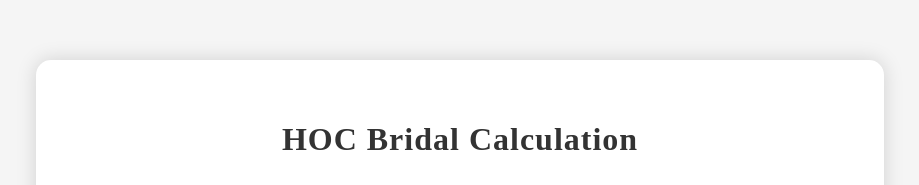
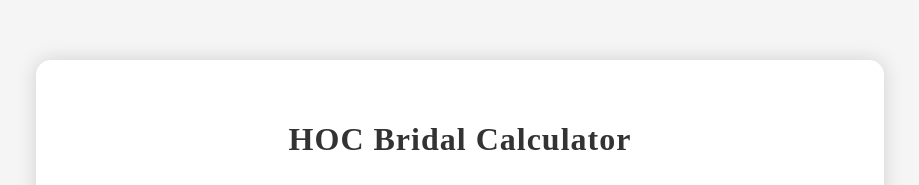
Before and after one commit to m-geraghty018/HOC-Bridal-Calculator, a Gatsby site: page / in a window 1280 px wide. Shown: the top 185 px of the page, without its empty margins (180-1099 px from the left). Built offline with nearby package versions, Linux system fonts and the light colour scheme; Gatsby itself is replaced by a stand-in of ours.

Commit message:
Update Heading to say 'HOC Bridal Calculator'

```diff
--- a/src/pages/index.js
+++ b/src/pages/index.js
@@ -18,7 +18,7 @@ const IndexPage = () => {
   return (
     <main>
       <div className="form-container">
-        <h1>HOC Bridal Calculation</h1>
+        <h1>HOC Bridal Calculator</h1>
         <form id="booking-form">
           <div className="form-group">
             <label>Bride</label>
@@ -165,4 +165,4 @@ const IndexPage = () => {
 
 export default IndexPage;
 
-export const Head = () => <title>HOC Bridal Booking Form</title>;
+export const Head = () => <title>HOC Bridal Calculator</title>;
```
